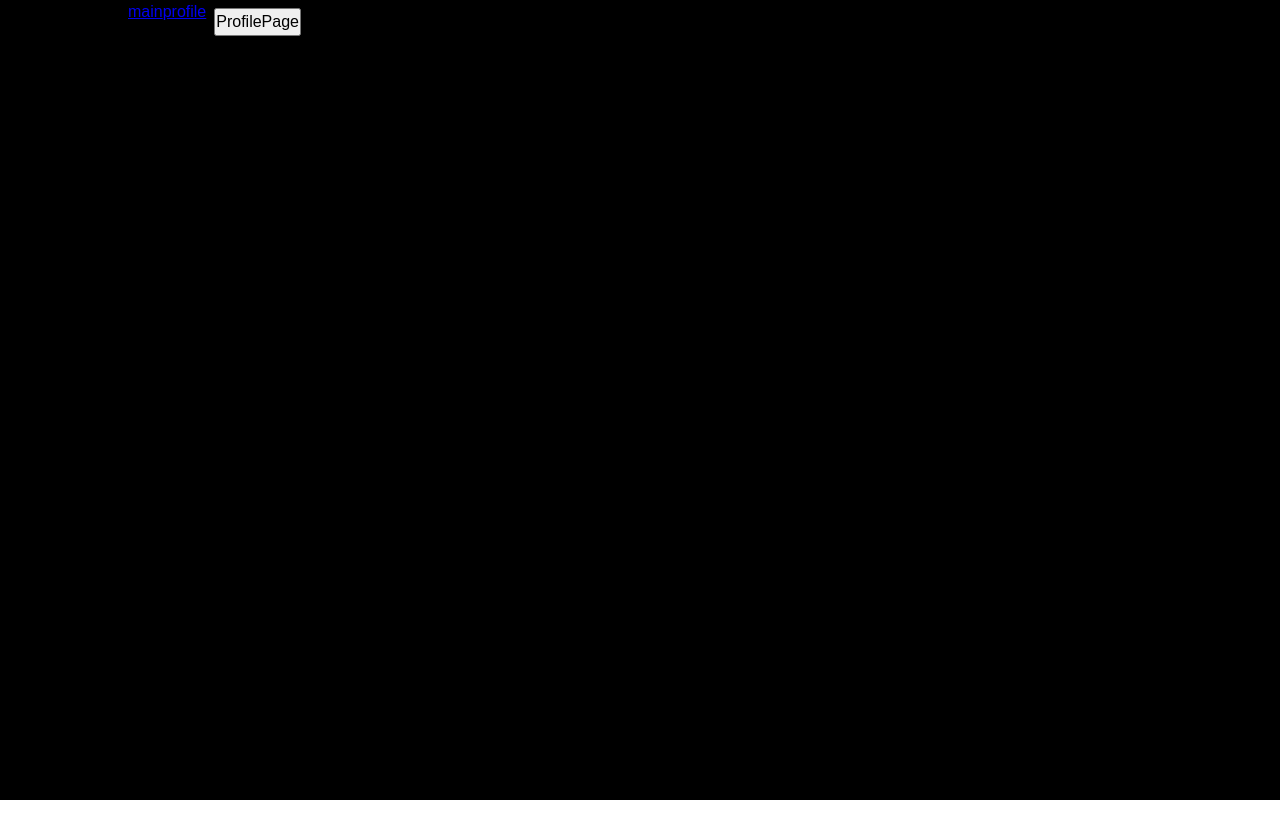
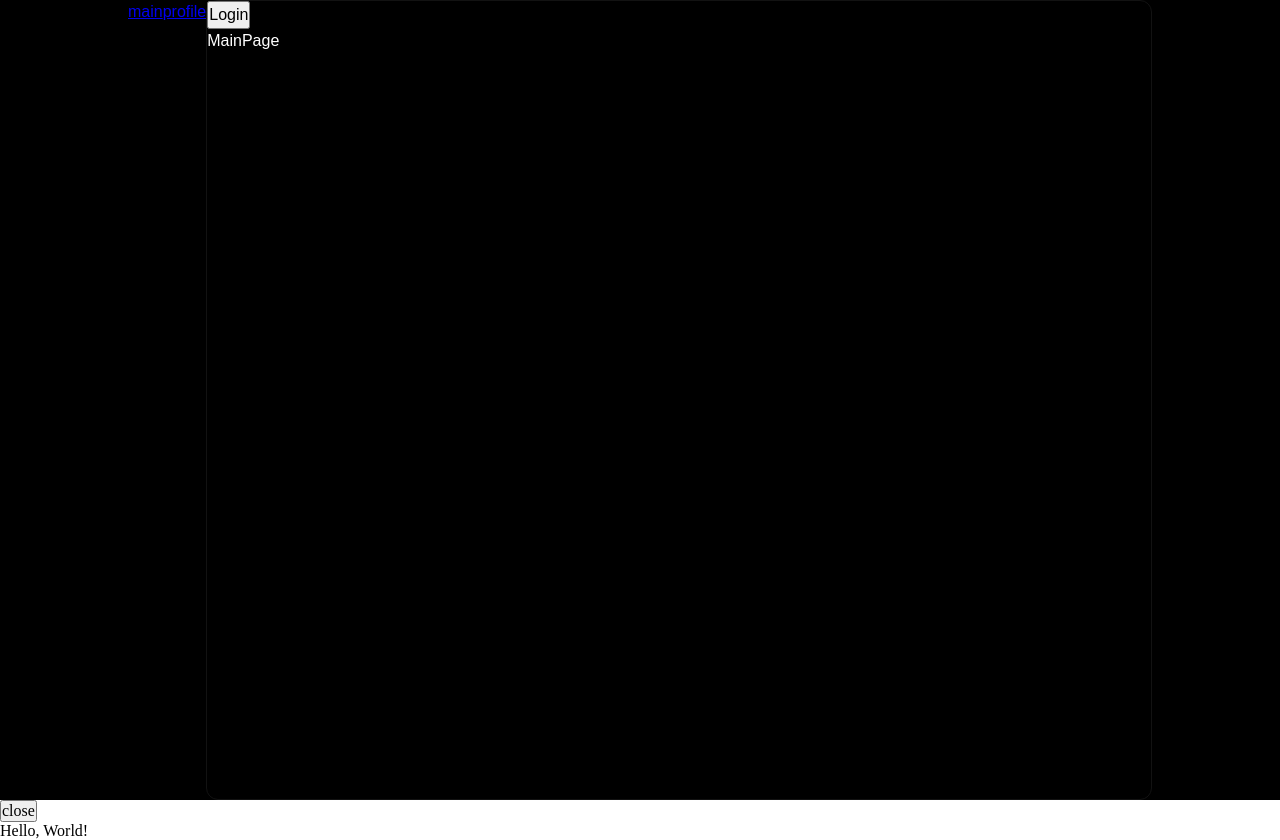
Before and after one commit to bbabdibakas/iheardnoise.frontend, a React app: page / in a window 1280 px wide. Before the commit the page ends 800 px from the top, so only its background shows below. Built offline with nearby package versions, Linux system fonts and the light colour scheme.

Commit message:
feat: added ui kits AppHeader, AppPortal, AppModal

```diff
--- a/src/app/styles/index.scss
+++ b/src/app/styles/index.scss
@@ -19,6 +19,5 @@
 }
 
 .content {
-    padding: 8px;
     flex-grow: 1;
 }
--- a/src/pages/MainPage/ui/MainPage.tsx
+++ b/src/pages/MainPage/ui/MainPage.tsx
@@ -1,16 +1,30 @@
+import { useState } from "react"
 import { AppButton, AppButtonTheme } from "shared/ui/AppButton/AppButton"
+import AppHeader from "shared/ui/AppHeader/AppHeader"
+import { AppModal } from "shared/ui/AppModal/AppModal"
 
 const MainPage = () => {
+    const [isModalOpen, setIsModalOpen] = useState(false)
 
-    const testButton = () => {
-        alert('Clicked!')
+    const onModalOpen = () => {
+        setIsModalOpen(true)
+    }
+
+    const onModalClose = () => {
+        setIsModalOpen(false)
     }
 
     return (
         <div>
-            <AppButton theme={AppButtonTheme.PRIMARY} onClick={testButton}>
-                Login
-            </AppButton>
+            <AppHeader>
+                <AppButton theme={AppButtonTheme.PRIMARY} onClick={onModalOpen}>
+                    Login
+                </AppButton>
+            </AppHeader>
+            <AppModal isOpen={isModalOpen} onClose={onModalClose}>
+                Hello, World!
+            </AppModal>
+            MainPage
         </div>
     )
 }
--- a/src/shared/ui/AppButton/AppButton.tsx
+++ b/src/shared/ui/AppButton/AppButton.tsx
@@ -25,7 +25,7 @@
             className={`${styles.AppButton} ${styles[theme]} ${className}`}
             {...otherProps}
         >
-            ProfilePage
+            {children}
         </button>
     )
 }
--- /dev/null
+++ b/src/shared/ui/AppHeader/AppHeader.modules.scss
@@ -0,0 +1,6 @@
+.AppHeader {
+    display: flex;
+    align-items: center;
+    padding: 8px;
+    border-bottom: 1px solid var(--border-color);
+}
--- /dev/null
+++ b/src/shared/ui/AppHeader/AppHeader.tsx
@@ -0,0 +1,22 @@
+import * as styles from './AppHeader.modules.scss'
+import { ReactNode } from 'react'
+
+interface AppHeaderProps {
+    children: ReactNode
+    className?: string
+}
+
+const AppHeader = (props: AppHeaderProps) => {
+    const {
+        children,
+        className
+    } = props
+
+    return (
+        <div className={`${styles.AppHeader} ${className}`}>
+            {children}
+        </div>
+    )
+}
+
+export default AppHeader
--- /dev/null
+++ b/src/shared/ui/AppModal/AppModal.modules.scss
@@ -0,0 +1,72 @@
+.AppModal {
+    position: fixed;
+    top: 0;
+    bottom: 0;
+    right: 0;
+    left: 0;
+    pointer-events: none;
+    z-index: -1;
+}
+
+.overlay {
+    width: 100%;
+    height: 100%;
+    background: rgba(104, 141, 197, 0.4);
+    display: flex;
+    align-items: center;
+    justify-content: center;
+}
+
+.content {
+    border-radius: 12px;
+    background: var(--app-bg-color);
+    min-width: 300px;
+    min-height: 300px;
+    font: var(--font);
+    color: var(--primary-color);
+    border: 1px solid var(--border-color);
+    display: flex;
+    flex-direction: column;
+}
+
+.button {
+    display: flex;
+    align-items: center;
+    padding: 12px;
+
+    &:active {
+        color: var(--secondary-color);
+
+        .icon {
+            transform: scale(0.9);
+            fill: var(--secondary-color);
+        }
+
+        &:hover {
+            background: var(--border-color);
+        }
+    }
+
+    &:hover {
+        background: var(--hover-color);
+    }
+}
+
+.icon {
+    fill: var(--primary-color);
+    transition: transform 0.1s ease;
+}
+
+.body {
+    flex-grow: 1;
+    display: flex;
+    flex-direction: column;
+    align-items: center;
+    justify-content: center;
+    padding: 8px;
+}
+
+.opened {
+    pointer-events: auto;
+    z-index: 50;
+}
--- /dev/null
+++ b/src/shared/ui/AppModal/AppModal.tsx
@@ -0,0 +1,44 @@
+import * as styles from './AppModal.modules.scss';
+import { ReactNode } from 'react';
+import { AppPortal } from 'shared/ui/AppPortal/AppPortal';
+import AppHeader from 'shared/ui/AppHeader/AppHeader';
+import { AppButton } from '../AppButton/AppButton';
+
+interface AppModalProps {
+    className?: string;
+    children?: ReactNode;
+    isOpen: boolean;
+    onClose: () => void;
+}
+
+export const AppModal = (props: AppModalProps) => {
+    const {
+        className,
+        children,
+        isOpen,
+        onClose,
+    } = props;
+
+    const onCloseHandler = () => {
+        onClose()
+    }
+
+    return (
+        <AppPortal>
+            <div className={`${styles.AppModal} ${isOpen ? styles.opened : undefined} ${className}`}>
+                <div className={styles.overlay}>
+                    <div className={styles.content}>
+                        <AppHeader>
+                            <AppButton onClick={onCloseHandler} className={styles.button}>
+                                close
+                            </AppButton>
+                        </AppHeader>
+                        <div className={styles.body}>
+                            {children}
+                        </div>
+                    </div>
+                </div>
+            </div>
+        </AppPortal>
+    );
+};
--- /dev/null
+++ b/src/shared/ui/AppPortal/AppPortal.tsx
@@ -0,0 +1,15 @@
+import { ReactNode } from 'react';
+import { createPortal } from 'react-dom';
+
+interface AppPortalProps {
+    children: ReactNode;
+    element?: HTMLElement;
+}
+
+export const AppPortal = (props: AppPortalProps) => {
+    const {
+        children,
+        element = document.body,
+    } = props;
+    return createPortal(children, element);
+};
```
